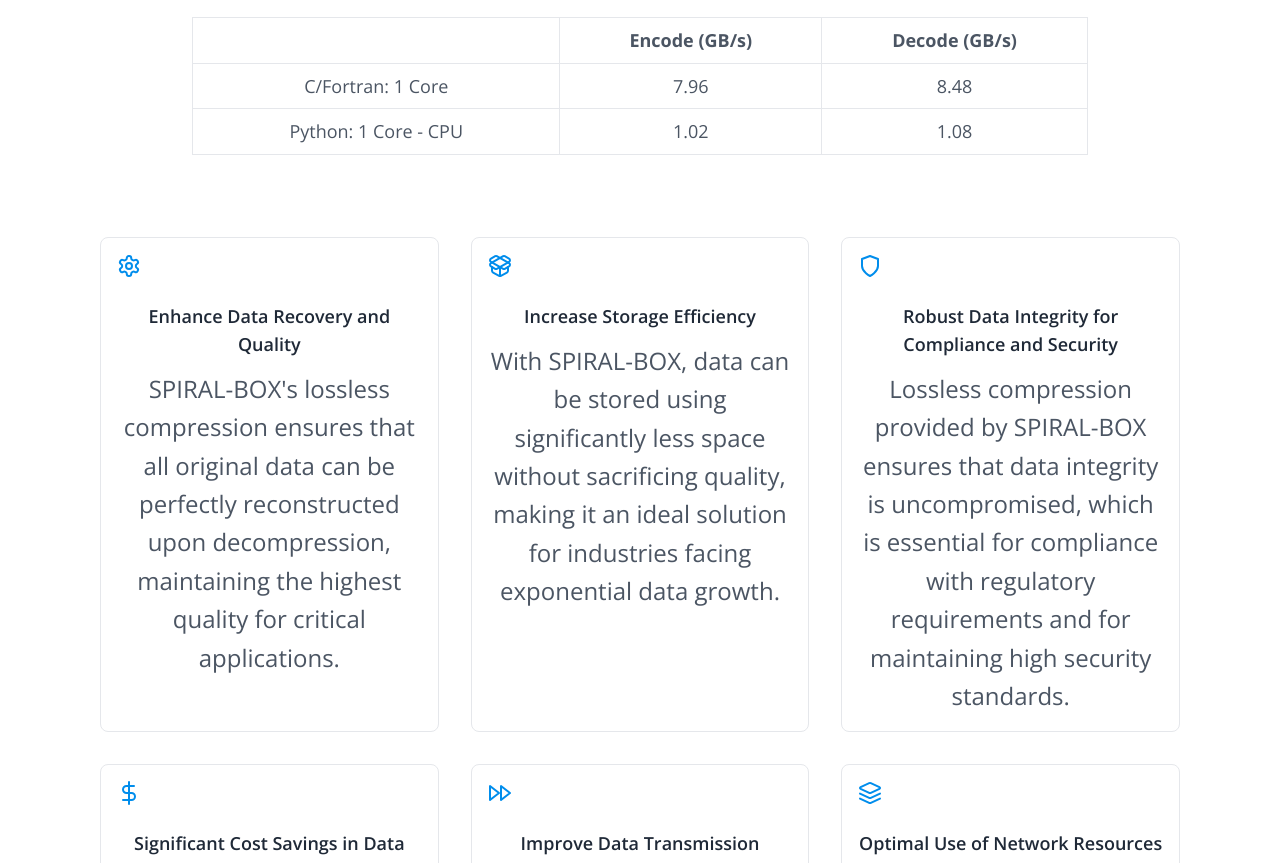
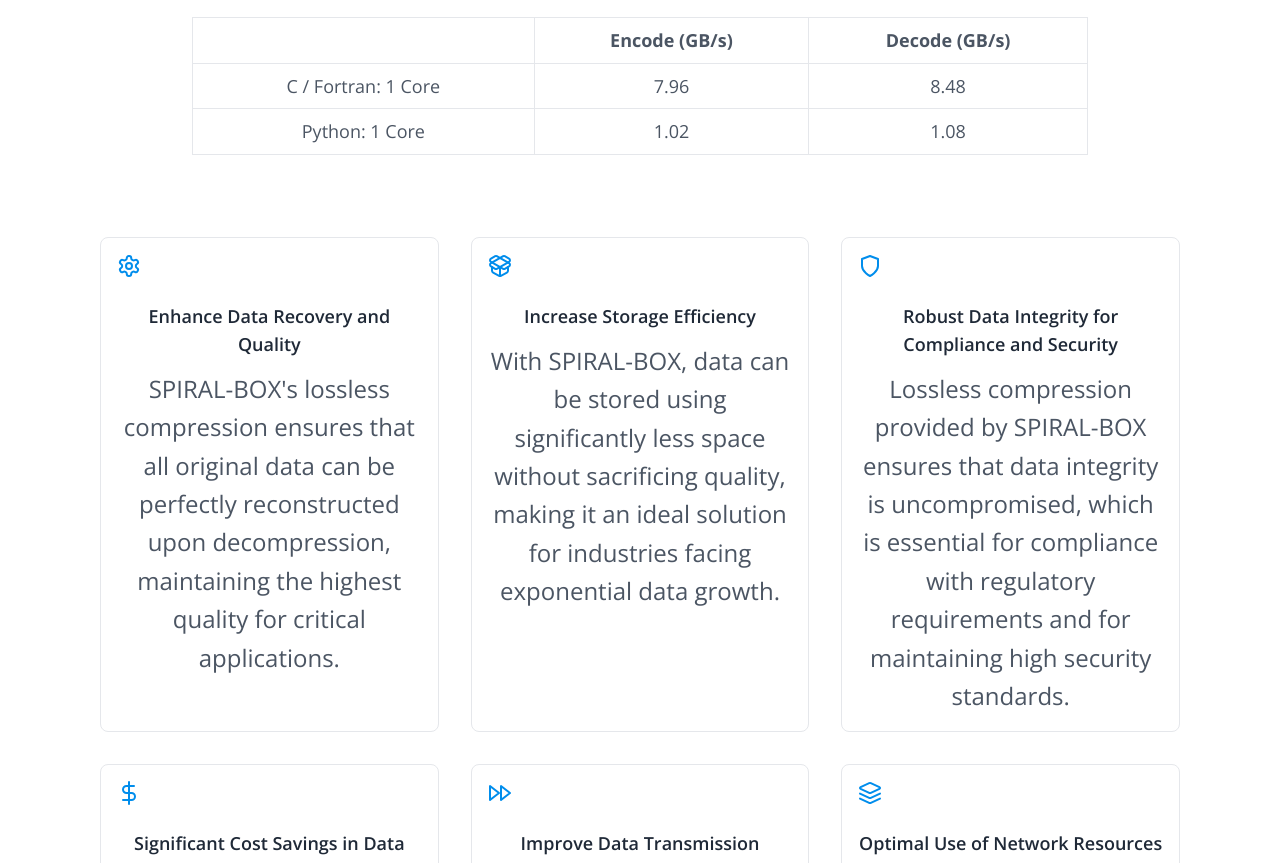
Before and after one commit to centralspiral/centralspiral.github.io, a plain HTML site: page index.html in a window 1280 px wide. Shown: the part 2998-3861 px from the top of the page. Drawn offline with nearby package versions, Linux system fonts and the light colour scheme.

Commit message:
Update index.html

```diff
--- a/index.html
+++ b/index.html
@@ -163,12 +163,12 @@
 						</thead>
 						<tbody>
 							<tr>
-								<td class="border px-2 py-2 text-center">C/Fortran: 1 Core</td>
+								<td class="border px-2 py-2 text-center">C / Fortran: 1 Core</td>
 								<td class="border px-2 py-2 text-center">7.96</td>
 								<td class="border px-2 py-2 text-center">8.48</td>
 							</tr>
 							<tr>
-								<td class="border px-2 py-2 text-center">Python: 1 Core - CPU</td>
+								<td class="border px-2 py-2 text-center">Python: 1 Core</td>
 								<td class="border px-2 py-2 text-center">1.02</td>
 								<td class="border px-2 py-2 text-center">1.08</td>
 							</tr>
```
